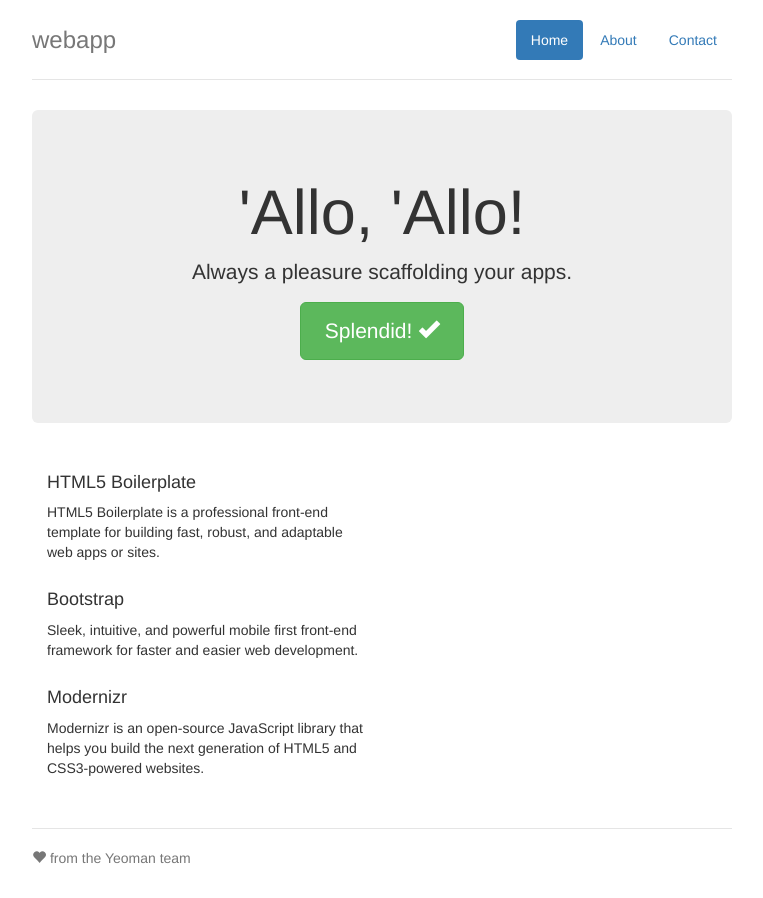
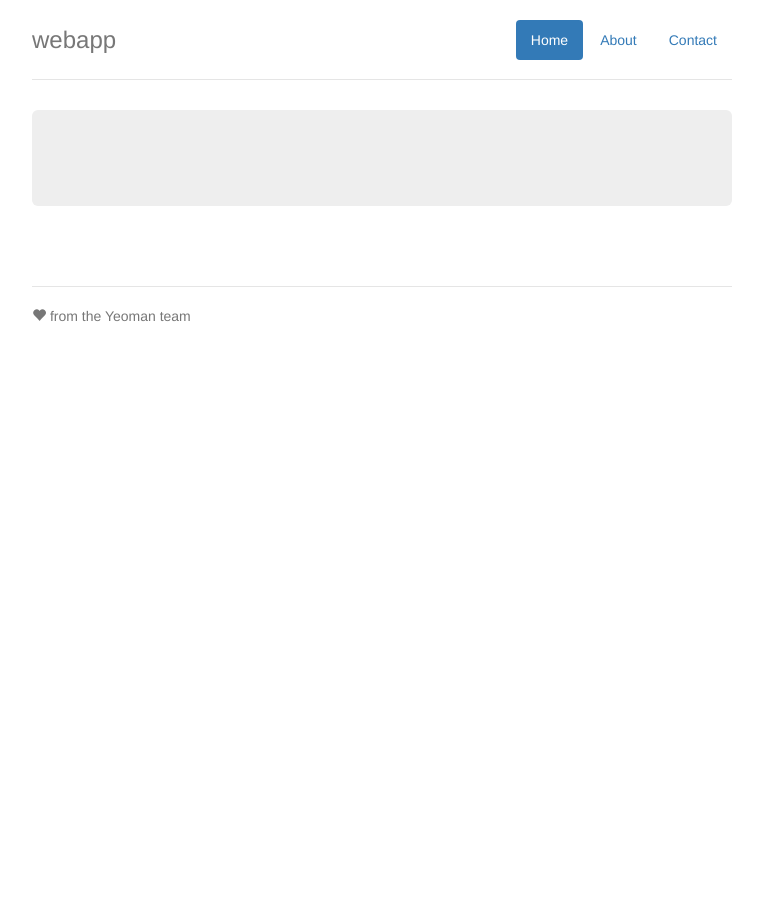
Before and after one commit to me97esn/cookies-legal-element, a website: page examples/webapp/app/index.html in a window 1280 px wide. Shown: the whole page, without its empty margins (258-1021 px from the left). After the commit the page ends 800 px from the top, so only its background shows below. Drawn offline with nearby package versions, Linux system fonts and the light colour scheme; files that its build step writes are made by us from their sources.

Commit message:
added polymer

```diff
--- a/examples/webapp/app/index.html
+++ b/examples/webapp/app/index.html
@@ -9,7 +9,7 @@
     <!-- Place favicon.ico and apple-touch-icon.png in the root directory -->
     <!-- build:css(.) styles/vendor.css -->
     <!-- bower:css -->
-    <link rel="stylesheet" href="bower_components/bootstrap/dist/css/bootstrap.css">
+    <link rel="stylesheet" href="bower_components/bootstrap/dist/css/bootstrap.css" />
     <!-- endbower -->
     <!-- endbuild -->
     <!-- build:css(.tmp) styles/main.css -->
@@ -36,27 +36,9 @@
         <h3 class="text-muted">webapp</h3>
       </div>
 
-      <div class="jumbotron">
-        <h1>'Allo, 'Allo!</h1>
-        <p class="lead">Always a pleasure scaffolding your apps.</p>
-        <p><a class="btn btn-lg btn-success" href="#">Splendid! <span class="glyphicon glyphicon-ok"></span></a></p>
-      </div>
+      <div class="jumbotron"></div>
 
-      <div class="row marketing">
-        <div class="col-lg-6">
-          <h4>HTML5 Boilerplate</h4>
-          <p>HTML5 Boilerplate is a professional front-end template for building fast, robust, and adaptable web apps or sites.</p>
-
-
-
-          <h4>Bootstrap</h4>
-          <p>Sleek, intuitive, and powerful mobile first front-end framework for faster and easier web development.</p>
-
-          <h4>Modernizr</h4>
-          <p>Modernizr is an open-source JavaScript library that helps you build the next generation of HTML5 and CSS3-powered websites.</p>
-
-        </div>
-      </div>
+      <div class="row marketing"></div>
 
       <div class="footer">
         <p><span class="glyphicon glyphicon-heart"></span> from the Yeoman team</p>
@@ -67,6 +49,8 @@
 
     <!-- build:js(.) scripts/vendor.js -->
     <!-- bower:js -->
+    <script src="bower_components/jquery/dist/jquery.js"></script>
+    <script src="bower_components/webcomponentsjs/webcomponents.js"></script>
     <!-- endbower -->
     <!-- endbuild -->
 
--- a/examples/webapp/bower.json
+++ b/examples/webapp/bower.json
@@ -3,6 +3,7 @@
   "private": true,
   "dependencies": {
     "bootstrap": "~3.2.0",
-    "modernizr": "~2.8.2"
+    "modernizr": "~2.8.2",
+    "polymer": "~1.0.3"
   }
 }
```
